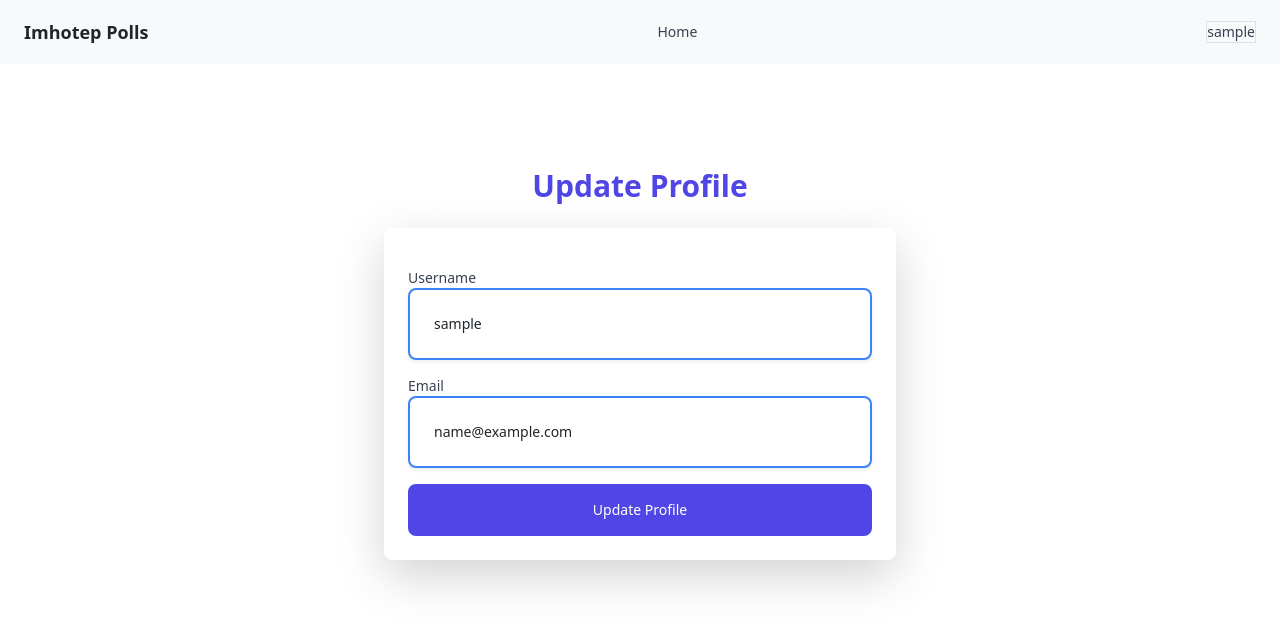
After one commit to Imhotep-Tech/imhotep_polls, a Django app: page /update_profile/1 in a window 1280 px wide. The commit adds this page. Shown: the top 628 px of the page. Run offline with Django 5.2, Linux system fonts and the light colour scheme; the visitor is signed in with stand-in values (Sample User, id 1); data comes from the database, SQL or seed files in the repository; some libraries are stand-ins or nearby versions.

Commit message:
added the update profile

```diff
--- a/polls_app/auth.py
+++ b/polls_app/auth.py
@@ -60,6 +60,7 @@ def register(request):
             'domain': current_site.domain,
             'uid': urlsafe_base64_encode(force_bytes(user.pk)),
             'token': default_token_generator.make_token(user),
+            'activate':'activate'
         })
         send_mail(mail_subject, message, 'imhoteptech1@gmail.com', [email], html_message=message)
 
--- a/polls_app/templates/nav.html
+++ b/polls_app/templates/nav.html
@@ -1,15 +1,14 @@
-<!-- filepath: /home/kbassem/code/imhotep_tech/imhotep_polls/polls_app/templates/nav.html -->
 <header class="bg-body-tertiary fixed-top">
     <div class="flex h-16 items-center justify-between px-4 sm:px-6 lg:px-8">
         <!-- Logo Section -->
-        <a class="text-teal-600 font-bold text-lg" href="/">
+        <a class="text--600 font-bold text-lg" href="/">
             Imhotep Polls
         </a>
 
         <!-- Navigation Links for Desktop -->
         <nav aria-label="Global" class="hidden md:block">
             <ul class="flex items-center gap-8 text-sm">
-                <li><a class="text-gray-700 hover:text-teal-600" href="{% url 'dashboard' %}">Home</a></li>
+                <li><a class="text-gray-700 hover:text-yellow-600" href="{% url 'dashboard' %}">Home</a></li>
             </ul>
         </nav>
 
@@ -17,14 +16,14 @@
         <div class="relative hidden md:block">
             <button
                 type="button"
-                class="flex items-center gap-2 text-sm text-gray-700 hover:text-teal-600 border"
+                class="flex items-center gap-2 text-sm text-gray-700 hover:text-yellow-600 border"
                 onclick="toggleMenu()"
             >
                 <span>{{ username }}</span>
             </button>
 
             <div id="dropdown-menu" class="hidden absolute right-0 mt-2 w-48 bg-white border rounded-md shadow-lg">
-                <a href="" class="block px-4 py-2 text-sm text-gray-700 hover:bg-gray-100">My Profile</a>
+                <a href="{% url 'update_profile' user.id %}" class="block px-4 py-2 text-sm text-gray-700 hover:bg-gray-100">My Profile</a>
                 <a href="{% url 'password_change' %}" class="block px-4 py-2 text-sm text-gray-700 hover:bg-gray-100">Change Password</a>
                 <form method="POST" action="{% url 'logout' %}">
                     {% csrf_token %}
@@ -37,7 +36,7 @@
 
         <!-- Mobile Menu Button -->
         <button
-            class="block md:hidden rounded bg-gray-100 p-2 text-gray-600 hover:text-teal-600"
+            class="block md:hidden rounded bg-gray-100 p-2 text-gray-600 hover:text-yellow-600"
             onclick="toggleMobileMenu()"
         >
             <svg xmlns="http://www.w3.org/2000/svg" class="h-6 w-6" fill="none" viewBox="0 0 24 24" stroke="currentColor">
@@ -49,15 +48,15 @@
     <!-- Mobile Menu -->
     <div id="mobile-menu" class="hidden md:hidden bg-gray-50">
         <nav aria-label="Mobile Navigation" class="space-y-2 px-4 py-4">
-            <a class="block text-gray-700 hover:text-teal-600" href="{% url 'dashboard' %}">Home</a>
+            <a class="block text-gray-700 hover:text-yellow-600" href="{% url 'dashboard' %}">Home</a>
 
             <div class="border-t border-gray-200 pt-4">
                 <div class="flex items-center gap-2">
                     <span class="text-sm font-medium text-gray-700">{{ username }}</span>
                 </div>
                 <div class="mt-2 space-y-2">
-                    <a href="" class="block text-gray-700 hover:text-teal-600">My Profile</a>
-                    <a href="{% url 'password_change' %}" class="block text-gray-700 hover:text-teal-600">Change Password</a>
+                    <a href="{% url 'update_profile' user.id %}" class="block text-gray-700 hover:text-yellow-600">My Profile</a>
+                    <a href="{% url 'password_change' %}" class="block text-gray-700 hover:text-yellow-600">Change Password</a>
                     <form method="POST" action="{% url 'logout' %}">
                         {% csrf_token %}
                         <button type="submit" class="block w-full text-left px-4 py-2 text-sm text-red-600 hover:bg-red-100">
--- /dev/null
+++ b/polls_app/templates/update_profile.html
@@ -0,0 +1,49 @@
+{% extends "layout.html" %}
+
+{% block content %}
+
+  <div class="mx-auto max-w-screen-xl px-4 py-16 sm:px-6 lg:px-8">
+
+    <div class="mx-auto max-w-lg">
+      <h1 class="text-center text-2xl font-bold text-indigo-600 sm:text-3xl">Update Profile</h1>
+
+      <form action="{% url 'update_profile' user.id %}" method="post" class="mt-6 mb-0 space-y-4 rounded-lg p-4 shadow-lg sm:p-6 lg:p-8">
+        {% csrf_token %}
+
+        <div class="col-span-6 sm:col-span-3 relative">
+            <label class="block text-sm font-medium text-gray-700"> Username </label>
+            <input
+                type="text"
+                name="username"
+                value="{{ user.username }}"
+                class="w-full rounded-lg border-2 border-blue-500 p-4 pe-12 text-sm shadow-sm focus:ring-2 focus:ring-blue-200"
+                placeholder="Username"
+                required
+            />
+        </div>
+
+        <div class="col-span-6 sm:col-span-3 relative">
+            <label class="block text-sm font-medium text-gray-700"> Email </label>
+            <input
+                type="email"
+                name="email"
+                value="{{ user.email }}"
+                class="w-full rounded-lg border-2 border-blue-500 p-4 pe-12 text-sm shadow-sm focus:ring-2 focus:ring-blue-200"
+                placeholder="Email"
+                required
+            />
+        </div>
+
+        <button
+          type="submit"
+          class="block w-full rounded-lg bg-indigo-600 px-5 py-3 text-sm font-medium text-white"
+        >
+          Update Profile
+        </button>
+
+      </form>
+
+    </div>
+  </div>
+
+{% endblock %}
--- a/polls_app/urls.py
+++ b/polls_app/urls.py
@@ -37,8 +37,12 @@ urlpatterns = [
     #the after submit url
     path('vote_to_poll/<int:poll_id>/', user.vote_to_poll, name='vote_to_poll_with_id'),
     #the update url
-     path("update_poll/<int:poll_id>",user.update_poll , name="update_poll"),
-      path("delete_poll/<int:poll_id>/", user.delete_poll, name="delete_poll"),
+    path("update_poll/<int:poll_id>",user.update_poll , name="update_poll"),
+    path("delete_poll/<int:poll_id>/", user.delete_poll, name="delete_poll"),
+
     path('password_change/', user_setting.CustomPasswordChangeView.as_view(template_name='password_change.html'), name='password_change'),
     path('password_change/done/', user_setting.CustomPasswordChangeDoneView.as_view(template_name='password_change_done.html'), name='password_change_done'),
+
+    path("update_profile/<int:user_id>",user_setting.update_profile , name="update_profile"),
+    path('activate/<uidb64>/<token>/<new_email>/', user_setting.activate_profile_update, name='activate_profile_update'),
 ]
```
Also changed, not shown: polls_app/templates/activate_mail_change_send.html (added, +11 -0 lines), polls_app/user_setting.py (+129 -1 lines).
